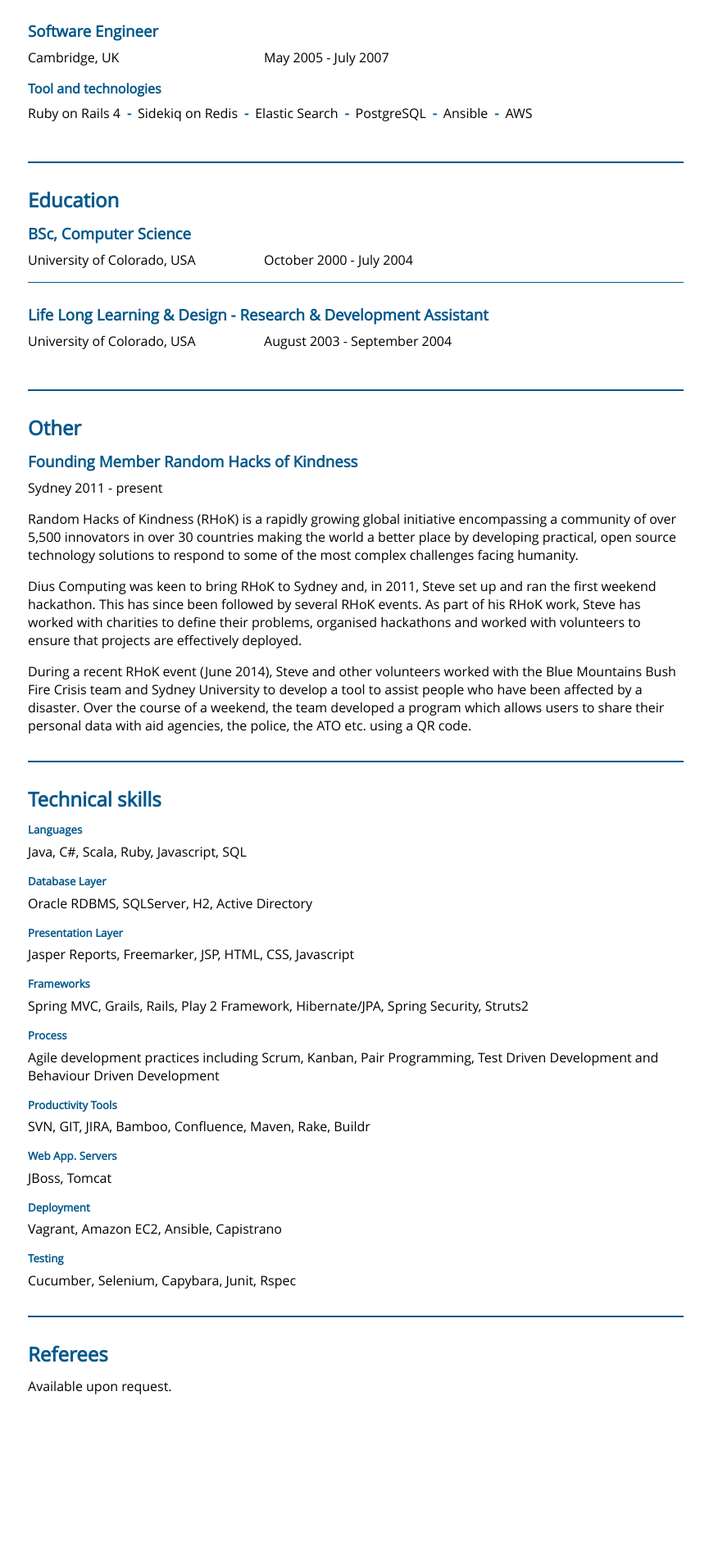
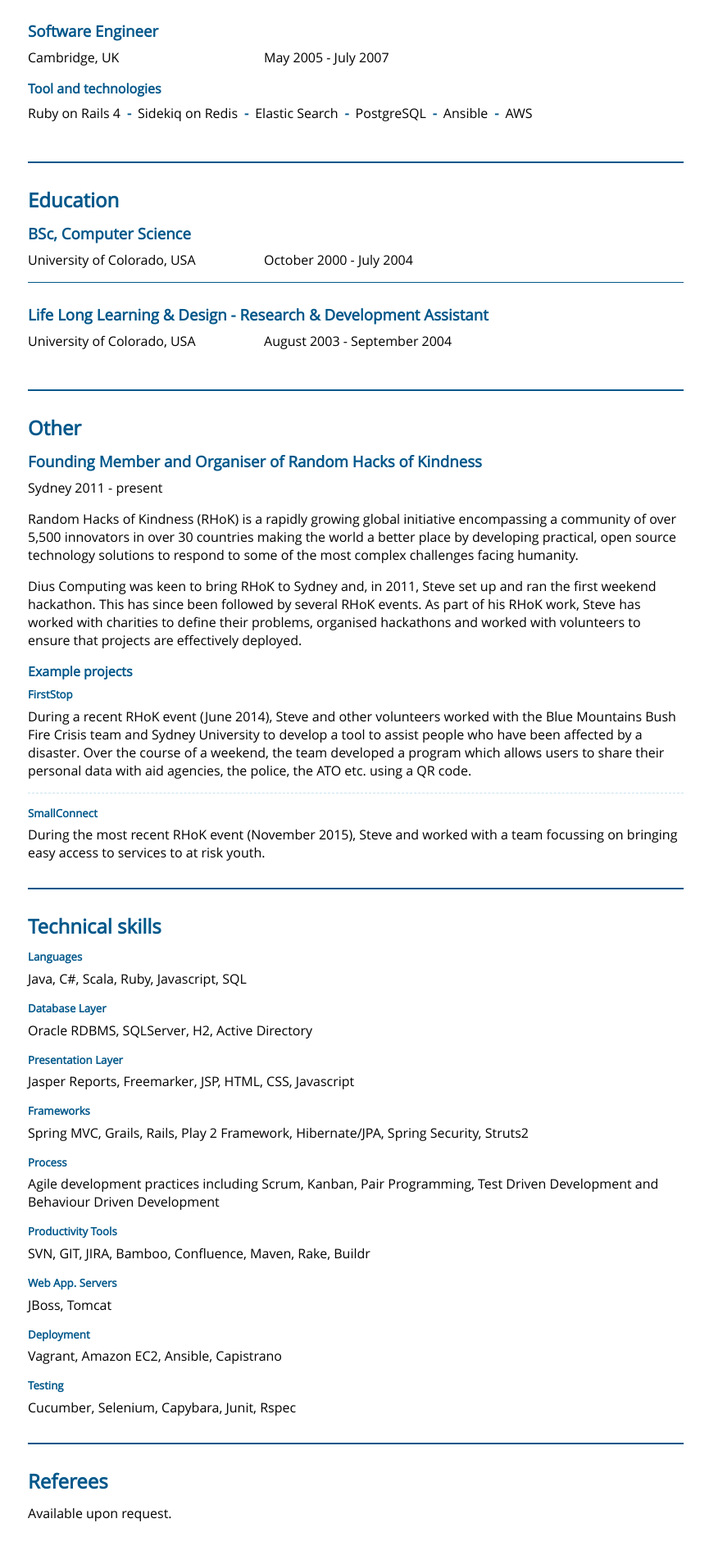
Before and after one commit to StephenSmithwick/StephenSmithwick.github.io, a Jekyll site: the page built from cv.html, in a window 1280 px wide. Shown: the part 4346-6243 px from the top of the page at 82% size, without its empty margins (198-1063 px from the left). Built offline with Jekyll 4.4.1, drawn with Linux system fonts in a browser that asks for light colours; before the commit the page ends 6088 px from its top, so only the background shows below that.

Commit message:
First stab at cleaing up the other section.  2 projects shown: FirstStop and SmallConnect

```diff
--- a/css/cv.scss
+++ b/css/cv.scss
@@ -134,3 +134,10 @@ body.cv {
     }
   }
 }
+
+@media print {
+  address {
+    position: fixed;
+    top: 0;
+  }
+}
--- a/cv.html
+++ b/cv.html
@@ -374,11 +374,21 @@ categories: cv
 
       <section>
         <h2>Other</h2>
-        <h3>Founding Member Random Hacks of Kindness</h3>
+        <h3>Founding Member and Organiser of Random Hacks of Kindness</h3>
         <p>Sydney	2011 - present</p>
         <p>Random Hacks of Kindness (RHoK) is a rapidly growing global initiative encompassing a community of over 5,500 innovators in over 30 countries making the world a better place by developing practical, open source technology solutions to respond to some of the most complex challenges facing humanity.</p>
         <p>Dius Computing was keen to bring RHoK to Sydney and, in 2011, Steve set up and ran the first weekend hackathon. This has since been followed by several RHoK events. As part of his RHoK work, Steve has worked with charities to define their problems, organised hackathons and worked with volunteers to ensure that projects are effectively deployed.</p>
-        <p>During a recent RHoK event (June 2014), Steve and other volunteers worked with the Blue Mountains Bush Fire Crisis team and Sydney University to develop a tool to assist people who have been affected by a disaster.  Over the course of a weekend, the team developed a program which allows users to share their personal data with aid agencies, the police, the ATO etc. using a QR code.</p>
+        <section class="projects">
+          <h4>Example projects</h4>
+          <section>
+            <h5>FirstStop</h5>
+            <p>During a recent RHoK event (June 2014), Steve and other volunteers worked with the Blue Mountains Bush Fire Crisis team and Sydney University to develop a tool to assist people who have been affected by a disaster.  Over the course of a weekend, the team developed a program which allows users to share their personal data with aid agencies, the police, the ATO etc. using a QR code.</p>
+          </section>
+          <section>
+            <h5>SmallConnect</h5>
+            <p>During the most recent RHoK event (November 2015), Steve and worked with a team focussing on bringing easy access to services to at risk youth.</p>
+          </section>
+        </section>
       </section>
 
       <section>
```
